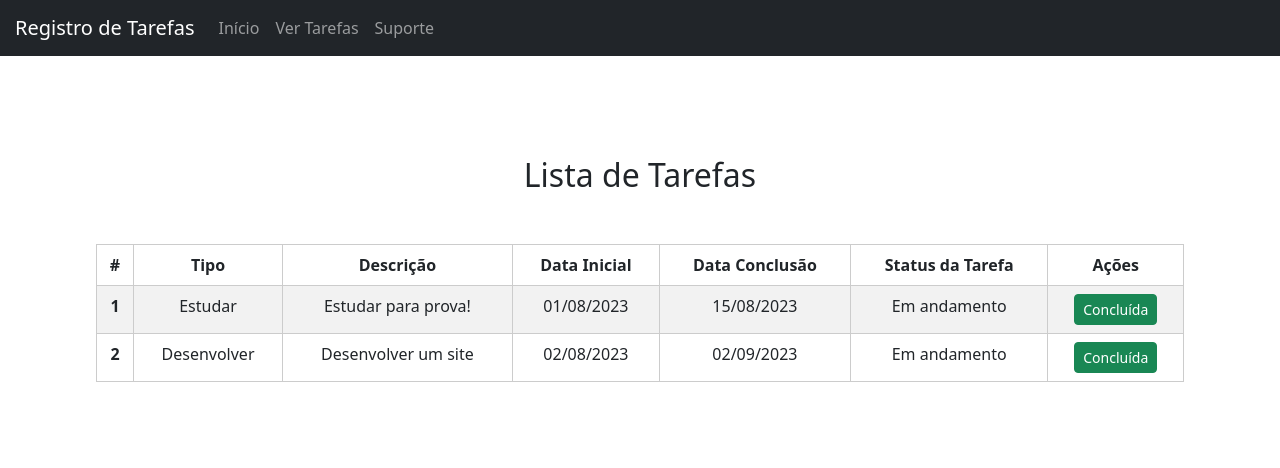
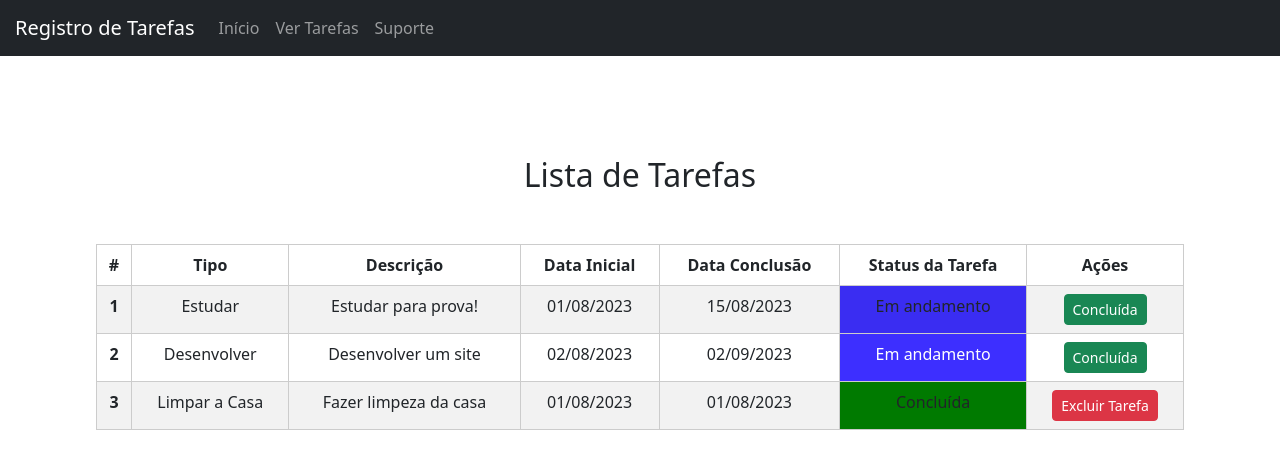
Before and after one commit to wesleysantosaju/front-tarefas, an Angular app: page /listar in a window 1280 px wide. Shown: the top 468 px of the page. Built offline with nearby package versions, Linux system fonts and the light colour scheme.

Commit message:
Ajustes do botão de tarefas para mudar cor de acordo com a situação da tarefa

```diff
--- a/src/app/listar-tarefas/listar-tarefas.component.html
+++ b/src/app/listar-tarefas/listar-tarefas.component.html
@@ -13,14 +13,19 @@
       </tr>
     </thead>
     <tbody>
-      <tr *ngFor="let country of countries; index as i">
+      <tr *ngFor="let tarefa of tarefas; index as i">
         <th scope="row">{{ i + 1 }}</th>
-        <td>{{ country.tipo }}</td>
-        <td>{{ country.descricao }}</td>
-        <td>{{ country.data_inicial }}</td>
-        <td>{{ country.data_conclusao }}</td>
-        <td>{{ country.status_tarefa }}</td>
-        <td><button type="button" class="btn btn-success btn-sm" >Concluída</button></td>
+        <td>{{ tarefa.tipo }}</td>
+        <td>{{ tarefa.descricao }}</td>
+        <td>{{ tarefa.data_inicial }}</td>
+        <td>{{ tarefa.data_conclusao }}</td>
+        <td *ngIf="tarefa.status_tarefa == 'Em andamento'" class="sttAndamento">{{ tarefa.status_tarefa }}</td>
+        <td *ngIf="tarefa.status_tarefa == 'Concluída'" class="sttConcluida">{{ tarefa.status_tarefa }}</td>
+        <td>
+          <button type="button" class="btn btn-danger btn-sm"  *ngIf="tarefa.status_tarefa == 'Concluída'">Excluir Tarefa</button>
+          <button type="button" class="btn btn-success btn-sm"  *ngIf="tarefa.status_tarefa == 'Em andamento'">Concluída</button>
+        </td>
+
       </tr>
     </tbody>
   </table>
--- a/src/app/listar-tarefas/listar-tarefas.component.scss
+++ b/src/app/listar-tarefas/listar-tarefas.component.scss
@@ -17,3 +17,11 @@ h2{
   margin: 100px auto 0; /* Adicione uma margem superior de 20 pixels para afastar a tabela do topo */
   text-align: center;
 }
+.sttAndamento{
+  background-color: rgb(61, 47, 255);
+  color: rgb(255, 255, 255);
+}
+.sttConcluida{
+  background-color: green;
+  color: antiquewhite;
+}
--- a/src/app/listar-tarefas/listar-tarefas.component.ts
+++ b/src/app/listar-tarefas/listar-tarefas.component.ts
@@ -1,6 +1,6 @@
 import { Component } from '@angular/core';
 
-interface Country {
+interface Tarefas {
 	tipo: string;
 	descricao: string;
 	acoes: string;
@@ -9,7 +9,7 @@ interface Country {
   status_tarefa: string;
 }
 
-const COUNTRIES: Country[] = [
+const TAREFAS: Tarefas[] = [
 	{
 		tipo: 'Estudar',
 		descricao: 'Estudar para prova!',
@@ -26,6 +26,14 @@ const COUNTRIES: Country[] = [
     data_conclusao: '02/09/2023',
     status_tarefa: 'Em andamento',
 	},
+  {
+		tipo: 'Limpar a Casa',
+		descricao: 'Fazer limpeza da casa',
+		acoes: 'Marcar como concluída',
+    data_inicial: '01/08/2023',
+    data_conclusao: '01/08/2023',
+    status_tarefa: 'Concluída',
+	},
 ];
 
 @Component({
@@ -38,5 +46,5 @@ export class ListarTarefasComponent {
   constructor(){
 
   }
-  countries = COUNTRIES;
+  tarefas = TAREFAS;
 }
```
